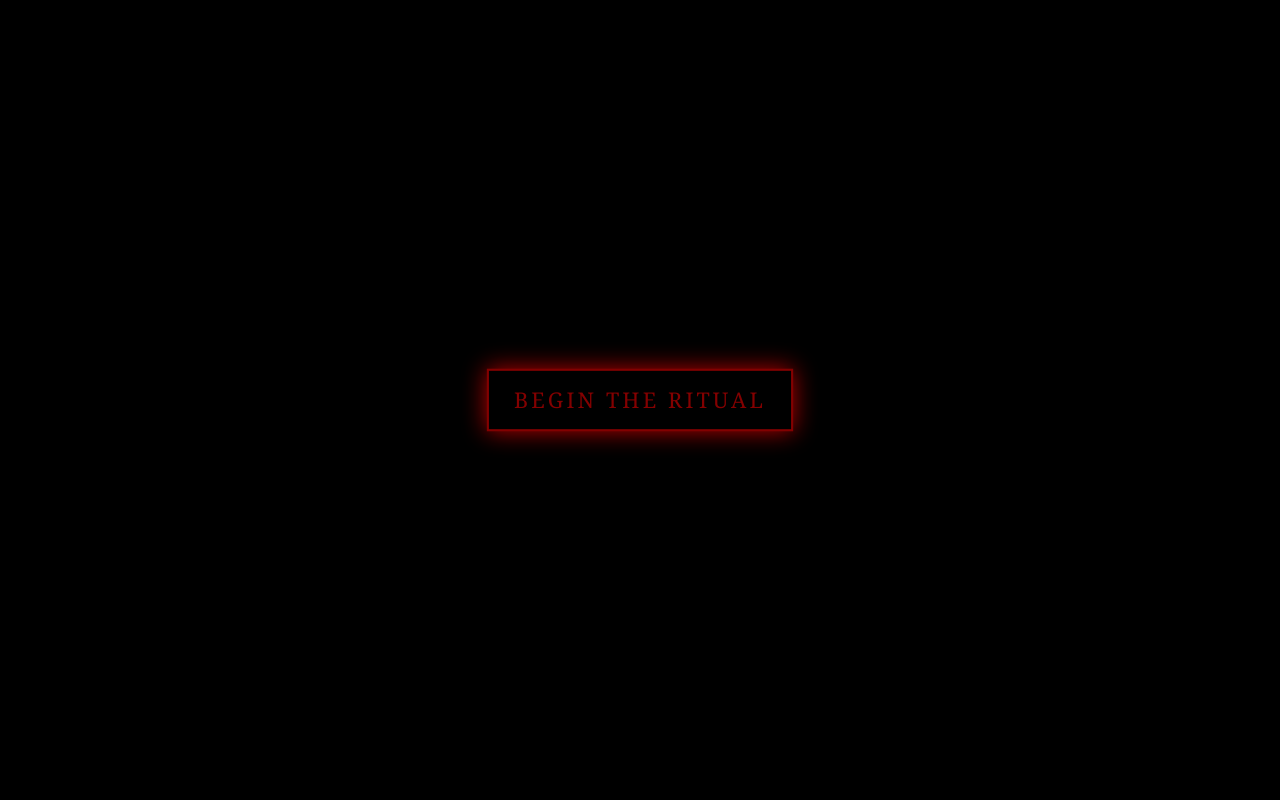
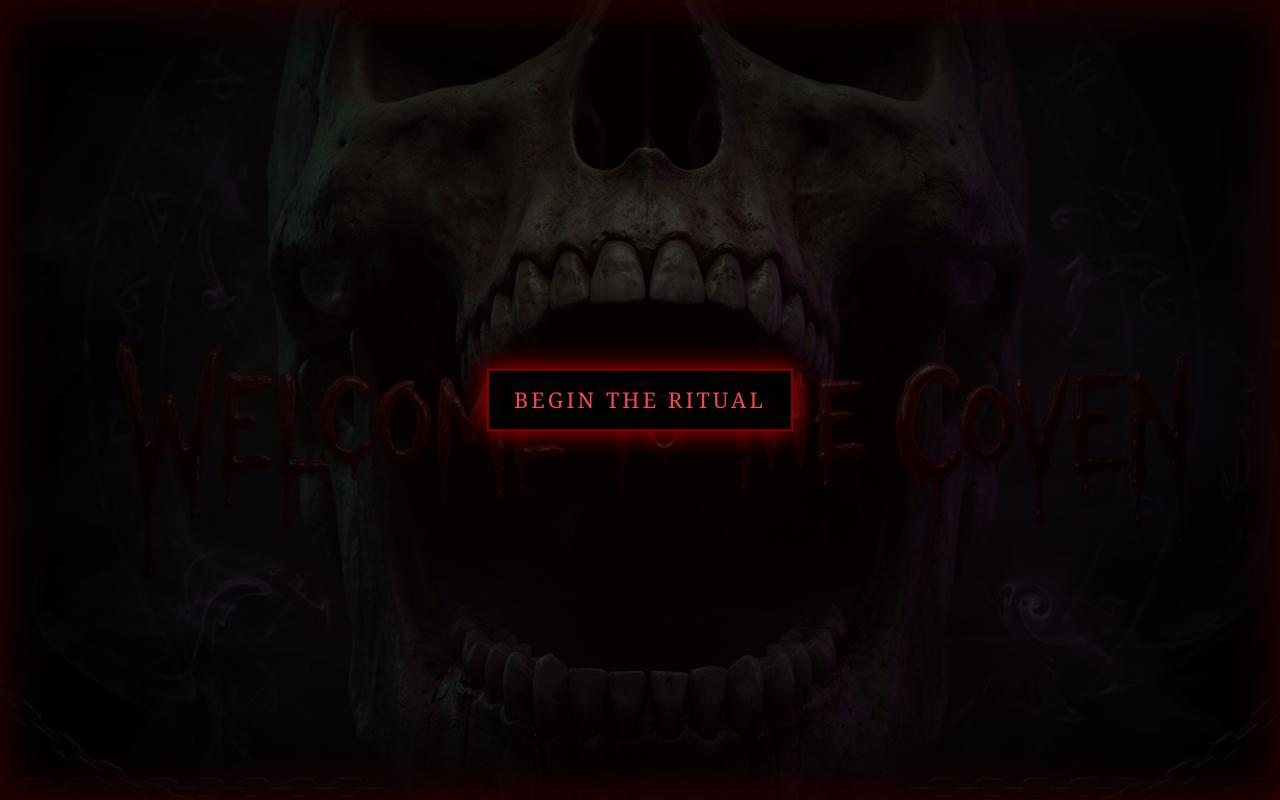
Before and after one commit to SHEROSE0/coven-app, a Flask app: page / in a window 1280 px wide. Run offline with Flask 3, Linux system fonts and the light colour scheme.

Commit message:
Update HTML template to display background image immediately on load

```diff
--- a/templates/index.html
+++ b/templates/index.html
@@ -20,7 +20,7 @@
             font-family: 'Georgia', serif;
             overflow-x: hidden;
             background-image: url("{{ url_for('static', filename='coven_bg.jpg') }}");
-            background-size: 100% auto;
+            background-size: cover;
             background-position: center;
             background-repeat: no-repeat;
         }
@@ -32,27 +32,10 @@
             left: 0;
             width: 100%;
             height: 100%;
-            background: radial-gradient(circle, rgba(20,0,0,0.85) 0%, rgba(0,0,0,0.96) 100%);
+            background: radial-gradient(circle, rgba(20,0,0,0.6) 0%, rgba(0,0,0,0.85) 100%);
             box-shadow: inset 0 0 50px rgba(139, 0, 0, 0.6), inset 0 0 120px rgba(0, 0, 0, 0.98);
             pointer-events: none;
             z-index: 1;
-        }
-
-        #bg-fade-overlay {
-            position: fixed;
-            top: 0;
-            left: 0;
-            width: 100%;
-            height: 100%;
-            background-color: #000000;
-            z-index: 2;
-            opacity: 1;
-            pointer-events: none;
-            transition: opacity 2s ease-in-out;
-        }
-
-        .bg-faded {
-            opacity: 0 !important;
         }
 
         #audio-start-overlay {
@@ -62,22 +45,24 @@
             width: 100%;
             height: 100%;
             z-index: 100;
-            background: #000000;
+            background: rgba(0, 0, 0, 0.4); /* Made transparent so background image shows through */
             display: flex;
             justify-content: center;
             align-items: center;
             cursor: pointer;
             padding: 20px;
+            transition: opacity 1.5s ease-in-out;
         }
 
         .start-btn {
-            color: #8b0000;
+            color: #ff4d4d;
             font-size: clamp(1rem, 4vw, 1.3rem);
             letter-spacing: 3px;
             text-transform: uppercase;
             border: 2px solid #8b0000;
             padding: 14px 24px;
-            box-shadow: 0 0 20px rgba(139, 0, 0, 0.6);
+            background: rgba(0, 0, 0, 0.8);
+            box-shadow: 0 0 20px rgba(139, 0, 0, 0.8);
             animation: pulse-start 1.5s ease-in-out infinite;
             text-align: center;
             opacity: 1;
@@ -85,7 +70,7 @@
 
         @keyframes pulse-start {
             0% {
-                opacity: 0.4;
+                opacity: 0.6;
                 transform: scale(0.95);
                 box-shadow: 0 0 10px rgba(139, 0, 0, 0.3);
             }
@@ -95,7 +80,7 @@
                 box-shadow: 0 0 25px rgba(255, 0, 0, 0.8);
             }
             100% {
-                opacity: 0.4;
+                opacity: 0.6;
                 transform: scale(0.95);
                 box-shadow: 0 0 10px rgba(139, 0, 0, 0.3);
             }
@@ -338,7 +323,6 @@
 </head>
 <body>
 
-    <div id="bg-fade-overlay"></div>
     <div id="audio-start-overlay">
         <div class="start-btn">BEGIN THE RITUAL</div>
     </div>
@@ -412,7 +396,6 @@
 
     <script>
         const startOverlay = document.getElementById('audio-start-overlay');
-        const bgFadeOverlay = document.getElementById('bg-fade-overlay');
         const batContainer = document.getElementById('batContainer');
         const uiContainer = document.getElementById('uiContainer');
         const audioToggleBtn = document.getElementById('audioToggleBtn');
@@ -504,10 +487,14 @@
 
         startOverlay.addEventListener('click', function() {
             initSpookyAudio();
-            startOverlay.style.display = 'none';
+
+            // Fade out and remove start overlay smoothly
+            startOverlay.style.opacity = '0';
+            setTimeout(() => {
+                startOverlay.style.display = 'none';
+            }, 1500);
+
             batContainer.style.display = 'block';
-
-            bgFadeOverlay.classList.add('bg-faded');
 
             setTimeout(() => {
                 uiContainer.classList.add('ui-visible');
```
